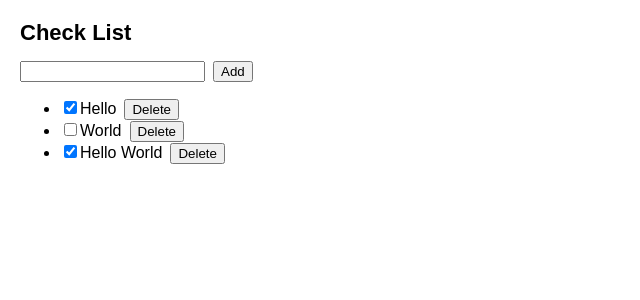
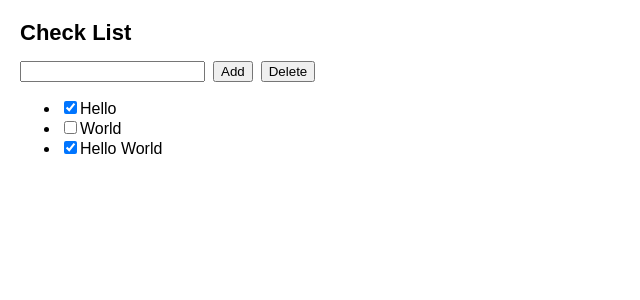
Before and after one commit to reu7494/sampleProject, a React (Create React App) app: page / in a window 1280 px wide. Shown: the top 300 px of the page, without its empty margins (0-640 px from the left). Built offline with nearby package versions, Linux system fonts and the light colour scheme.

Commit message:
my-checkList

```diff
--- a/src/App.js
+++ b/src/App.js
@@ -11,7 +11,8 @@ const initialList = [
 
 export default function CheckList() {
   const [checkList, setCheckList] = useState(initialList);
-  const [name, setName] = useState();
+  const [name, setName] = useState("");
+  const [modify, setModify] = useState(false);
 
   function handleToggle(mylist, nextSeen) {
     setCheckList(
@@ -25,31 +26,48 @@ export default function CheckList() {
     );
   }
 
-  function handleDelete(listId) {
-    setCheckList(checkList.filter((check) => check.id !== listId));
+  function handleAdd() {
+    setCheckList([...checkList, { id: nextId++, title: name, seen: false }]);
+    setName("");
+  }
+
+  function handleDelete() {
+    setCheckList(checkList.filter((check) => check.seen !== true));
   }
 
   return (
-    <div>
+    <form
+      onSubmit={(e) => {
+        e.preventDefault();
+        setModify(!modify);
+      }}
+    >
       <h1>Check List</h1>
       <input value={name} onChange={(e) => setName(e.target.value)} />
-      <button
-        className="button-space"
-        onClick={() => {
-          setCheckList([
-            ...checkList,
-            { id: nextId++, title: name, seen: false },
-          ]);
-          setName("");
-        }}
-      >
+      <button className="button-space" onClick={handleAdd}>
         Add
       </button>
+      <button className="button-space" onClick={handleDelete}>
+        Delete
+      </button>
+      {/* {modify ? (
+        <input
+          value={checkList}
+          onChange={(e) => {
+            setCheckList(e.target.value);
+          }}
+        />
+      ) : (
+        { checkList }
+      )}
+      <button className="button-space" type="submit">
+        {modify ? "Save" : "Edit"}
+      </button> */}
       <ToMyList
         lists={checkList}
+        setLists={setCheckList}
         onToggle={handleToggle}
-        deleteButton={handleDelete}
       />
-    </div>
+    </form>
   );
 }
--- a/src/ToMyList.js
+++ b/src/ToMyList.js
@@ -1,4 +1,4 @@
-export function ToMyList({ lists, onToggle, deleteButton }) {
+export function ToMyList({ lists, onToggle }) {
   return (
     <ul>
       {lists.map((list) => (
@@ -14,12 +14,6 @@ export function ToMyList({ lists, onToggle, deleteButton }) {
             {""}
             {list.title}
           </label>
-          <button
-            className="button-space"
-            onClick={() => deleteButton(list.id)}
-          >
-            Delete
-          </button>
         </li>
       ))}
     </ul>
```
